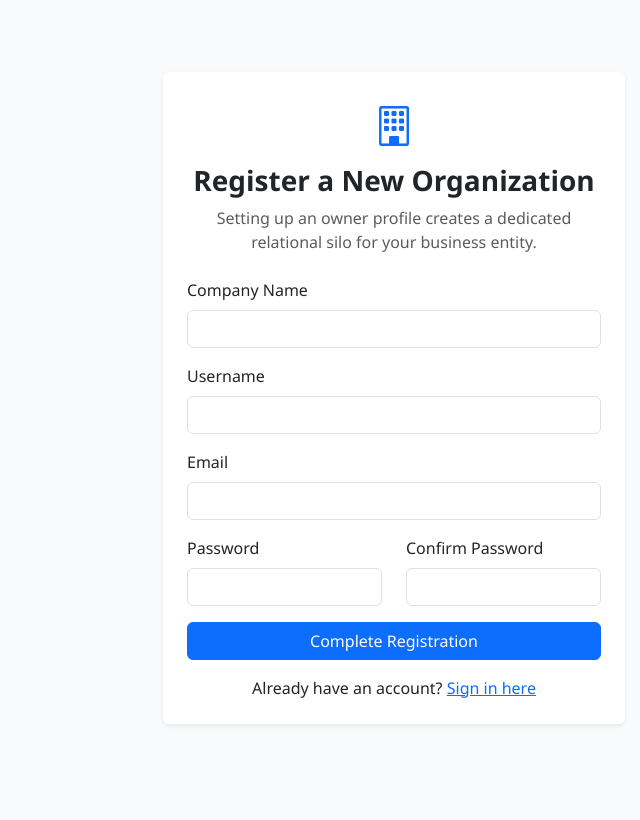
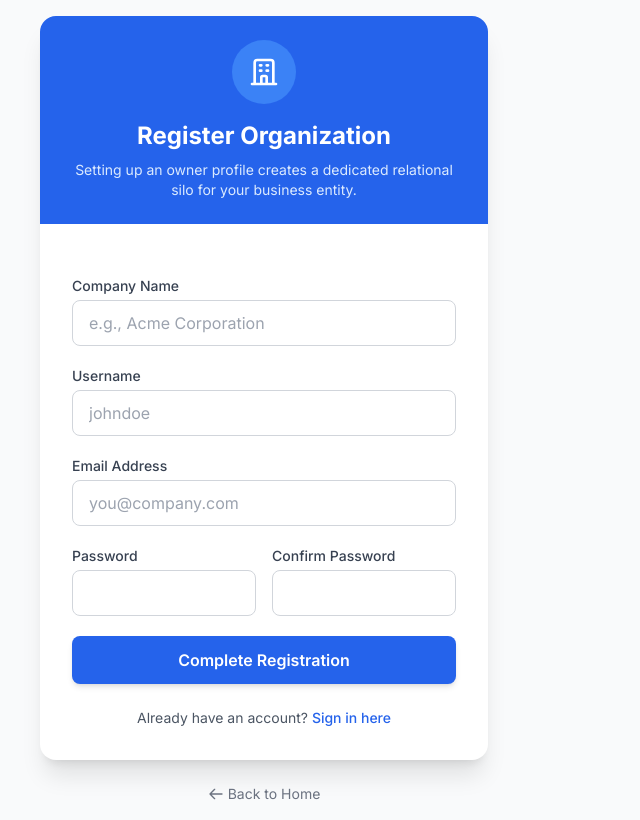
Before and after one commit to nlerechibright-coder/lstm-sales-forecast, a Django app: page /accounts/register/ in a window 1280 px wide. Shown: the whole page, without its empty margins (376-1016 px from the left). Before the commit the page ends 725 px from the top, so only its background shows below. Run offline with Django 5.2, Linux system fonts and the light colour scheme; parts of the project's set-up code (start-up, migrations or seed data) failed here and were passed over; some libraries are stand-ins or nearby versions.

Commit message:
Update: Add standalone Tailwind CSS registration page without sidebar

```diff
--- a/templates/accounts/register.html
+++ b/templates/accounts/register.html
@@ -1,28 +1,56 @@
-{% extends 'base.html' %}
+{% load static %}
+<!DOCTYPE html>
+<html lang="en">
+<head>
+    <meta charset="UTF-8">
+    <meta name="viewport" content="width=device-width, initial-scale=1.0">
+    <title>Register Organization - LSTM Sales Forecast</title>
+    <!-- Tailwind CSS via CDN -->
+    <script src="https://cdn.tailwindcss.com"></script>
+    <!-- Inter Font -->
+    <link href="https://fonts.googleapis.com/css2?family=Inter:wght@400;500;600;700&display=swap" rel="stylesheet">
+    <style>
+        body { font-family: 'Inter', sans-serif; }
+    </style>
+</head>
+<body class="bg-gray-50 min-h-screen flex items-center justify-center p-4">
 
-{% block title %}Register Organization - Setup Account{% endblock %}
+    <div class="w-full max-w-md">
+        <!-- Card -->
+        <div class="bg-white rounded-2xl shadow-xl overflow-hidden">
 
-{% block content %}
-<div class="container-fluid py-5">
-    <div class="row justify-content-center">
-        <div class="col-md-6">
-            <div class="card border-0 shadow-sm">
-                <div class="card-body p-4">
-                    <div class="text-center mb-4">
-                        <i class="bi bi-building fs-1 text-primary"></i>
-                        <h3 class="fw-bold mt-2">Register a New Organization</h3>
-                        <p class="text-muted">
+            <!-- Header -->
+            <div class="bg-blue-600 px-8 py-6 text-center">
+                <div class="inline-flex items-center justify-center w-16 h-16 bg-blue-500 rounded-full mb-4">
+                    <svg class="w-8 h-8 text-white" fill="none" stroke="currentColor" viewBox="0 0 24 24">
+                        <path stroke-linecap="round" stroke-linejoin="round" stroke-width="2" d="M19 21V5a2 2 0 00-2-2H7a2 2 0 00-2 2v16m14 0h2m-2 0h-5m-9 0H3m2 0h5M9 7h1m-1 4h1m4-4h1m-1 4h1m-5 10v-5a1 1 0 011-1h2a1 1 0 011 1v5m-4 0h4"></path>
+                    </svg>
+                </div>
+                <h2 class="text-2xl font-bold text-white">Register Organization</h2>
+                <p class="text-blue-100 text-sm mt-2">
                     Setting up an owner profile creates a dedicated relational silo for your business entity.
                 </p>
             </div>
-                    <form method="post">
+
+            <!-- Form -->
+            <div class="p-8">
+                <form method="post" class="space-y-5">
                     {% csrf_token %}
+
+                    <!-- Form Errors -->
                     {% if form.errors %}
-                        <div class="alert alert-danger">
-                            <ul class="mb-0">
+                    <div class="bg-red-50 border-l-4 border-red-500 p-4 rounded-r-md">
+                        <div class="flex">
+                            <div class="flex-shrink-0">
+                                <svg class="h-5 w-5 text-red-500" viewBox="0 0 20 20" fill="currentColor">
+                                    <path fill-rule="evenodd" d="M10 18a8 8 0 100-16 8 8 0 000 16zM8.707 7.293a1 1 0 00-1.414 1.414L8.586 10l-1.293 1.293a1 1 0 101.414 1.414L10 11.414l1.293 1.293a1 1 0 001.414-1.414L11.414 10l1.293-1.293a1 1 0 00-1.414-1.414L10 8.586 8.707 7.293z" clip-rule="evenodd"/>
+                                </svg>
+                            </div>
+                            <div class="ml-3">
+                                <ul class="text-sm text-red-700 space-y-1">
                                     {% for field in form %}
                                         {% for error in field.errors %}
-                                        <li>{{ field.label }}: {{ error }}</li>
+                                            <li><strong>{{ field.label }}:</strong> {{ error }}</li>
                                         {% endfor %}
                                     {% endfor %}
                                     {% for error in form.non_field_errors %}
@@ -30,38 +58,73 @@
                                     {% endfor %}
                                 </ul>
                             </div>
+                        </div>
+                    </div>
                     {% endif %}
 
-                        <div class="mb-3">
-                            <label for="id_company_name" class="form-label">Company Name</label>
-                            <input type="text" name="company_name" id="id_company_name" class="form-control" required>
+                    <!-- Company Name -->
+                    <div>
+                        <label for="id_company_name" class="block text-sm font-medium text-gray-700 mb-1">Company Name</label>
+                        <input type="text" name="company_name" id="id_company_name"
+                            class="w-full px-4 py-2.5 border border-gray-300 rounded-lg focus:ring-2 focus:ring-blue-500 focus:border-blue-500 outline-none transition text-gray-900 placeholder-gray-400"
+                            placeholder="e.g., Acme Corporation" required>
                     </div>
-                        <div class="mb-3">
-                            <label for="id_username" class="form-label">Username</label>
-                            <input type="text" name="username" id="id_username" class="form-control" required>
+
+                    <!-- Username -->
+                    <div>
+                        <label for="id_username" class="block text-sm font-medium text-gray-700 mb-1">Username</label>
+                        <input type="text" name="username" id="id_username"
+                            class="w-full px-4 py-2.5 border border-gray-300 rounded-lg focus:ring-2 focus:ring-blue-500 focus:border-blue-500 outline-none transition text-gray-900 placeholder-gray-400"
+                            placeholder="johndoe" required>
                     </div>
-                        <div class="mb-3">
-                            <label for="id_email" class="form-label">Email</label>
-                            <input type="email" name="email" id="id_email" class="form-control" required>
+
+                    <!-- Email -->
+                    <div>
+                        <label for="id_email" class="block text-sm font-medium text-gray-700 mb-1">Email Address</label>
+                        <input type="email" name="email" id="id_email"
+                            class="w-full px-4 py-2.5 border border-gray-300 rounded-lg focus:ring-2 focus:ring-blue-500 focus:border-blue-500 outline-none transition text-gray-900 placeholder-gray-400"
+                            placeholder="you@company.com" required>
                     </div>
-                        <div class="row">
-                            <div class="col-md-6 mb-3">
-                                <label for="id_password1" class="form-label">Password</label>
-                                <input type="password" name="password1" id="id_password1" class="form-control" required>
+
+                    <!-- Passwords Row -->
+                    <div class="grid grid-cols-1 md:grid-cols-2 gap-4">
+                        <div>
+                            <label for="id_password1" class="block text-sm font-medium text-gray-700 mb-1">Password</label>
+                            <input type="password" name="password1" id="id_password1"
+                                class="w-full px-4 py-2.5 border border-gray-300 rounded-lg focus:ring-2 focus:ring-blue-500 focus:border-blue-500 outline-none transition text-gray-900" required>
                         </div>
-                            <div class="col-md-6 mb-3">
-                                <label for="id_password2" class="form-label">Confirm Password</label>
-                                <input type="password" name="password2" id="id_password2" class="form-control" required>
+                        <div>
+                            <label for="id_password2" class="block text-sm font-medium text-gray-700 mb-1">Confirm Password</label>
+                            <input type="password" name="password2" id="id_password2"
+                                class="w-full px-4 py-2.5 border border-gray-300 rounded-lg focus:ring-2 focus:ring-blue-500 focus:border-blue-500 outline-none transition text-gray-900" required>
                         </div>
                     </div>
-                        <button type="submit" class="btn btn-primary w-100">Complete Registration</button>
+
+                    <!-- Submit Button -->
+                    <button type="submit"
+                        class="w-full bg-blue-600 hover:bg-blue-700 text-white font-semibold py-3 px-4 rounded-lg shadow-md hover:shadow-lg transition duration-200 transform hover:-translate-y-0.5">
+                        Complete Registration
+                    </button>
                 </form>
-                    <p class="text-center mt-3 mb-0">
-                        Already have an account? <a href="{% url 'login' %}">Sign in here</a>
+
+                <!-- Footer -->
+                <p class="text-center text-sm text-gray-600 mt-6">
+                    Already have an account?
+                    <a href="{% url 'login' %}" class="font-medium text-blue-600 hover:text-blue-500 hover:underline transition">
+                        Sign in here
+                    </a>
                 </p>
             </div>
         </div>
+
+        <!-- Back to Home Link -->
+        <div class="text-center mt-6">
+            <a href="/" class="text-sm text-gray-500 hover:text-gray-700 flex items-center justify-center gap-1 transition">
+                <svg class="w-4 h-4" fill="none" stroke="currentColor" viewBox="0 0 24 24"><path stroke-linecap="round" stroke-linejoin="round" stroke-width="2" d="M10 19l-7-7m0 0l7-7m-7 7h18"></path></svg>
+                Back to Home
+            </a>
         </div>
     </div>
-</div>
-{% endblock %}
+
+</body>
+</html>
```
Lines whose indentation alone changed are shown as unchanged.
